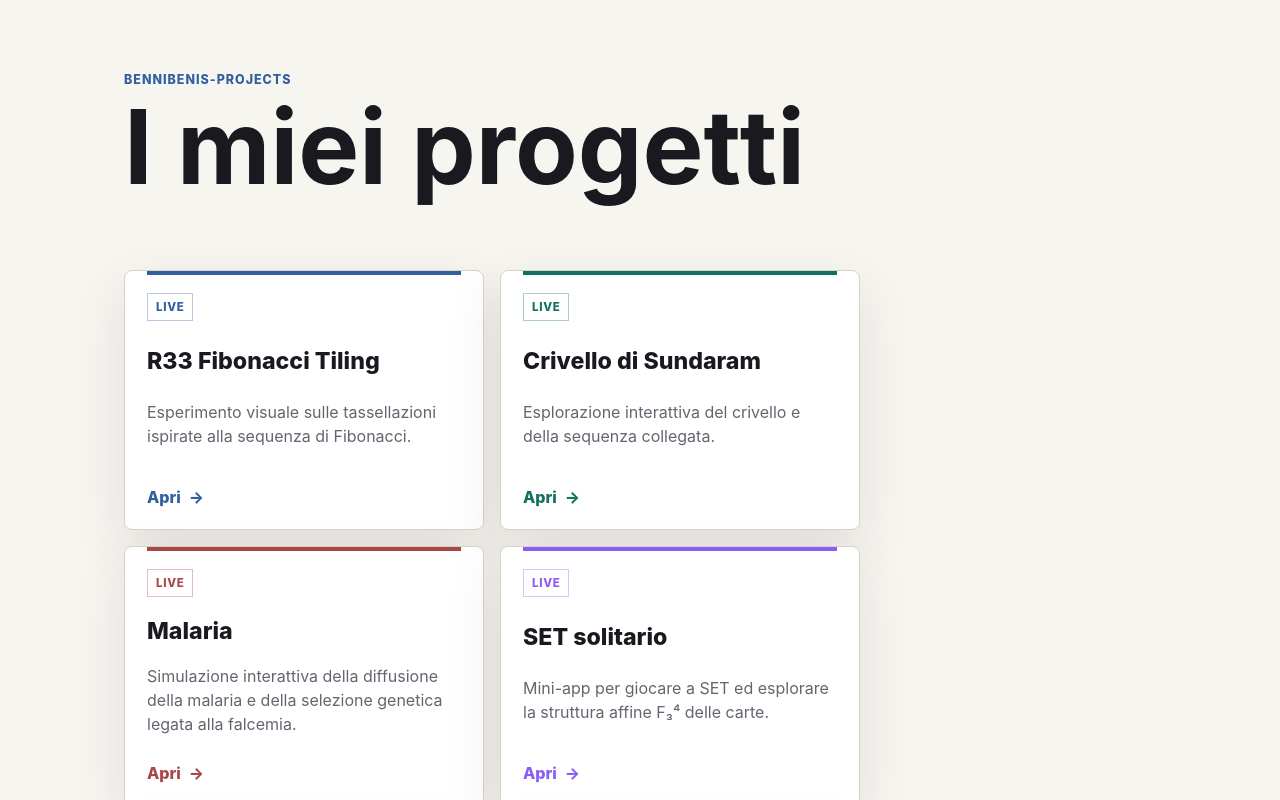
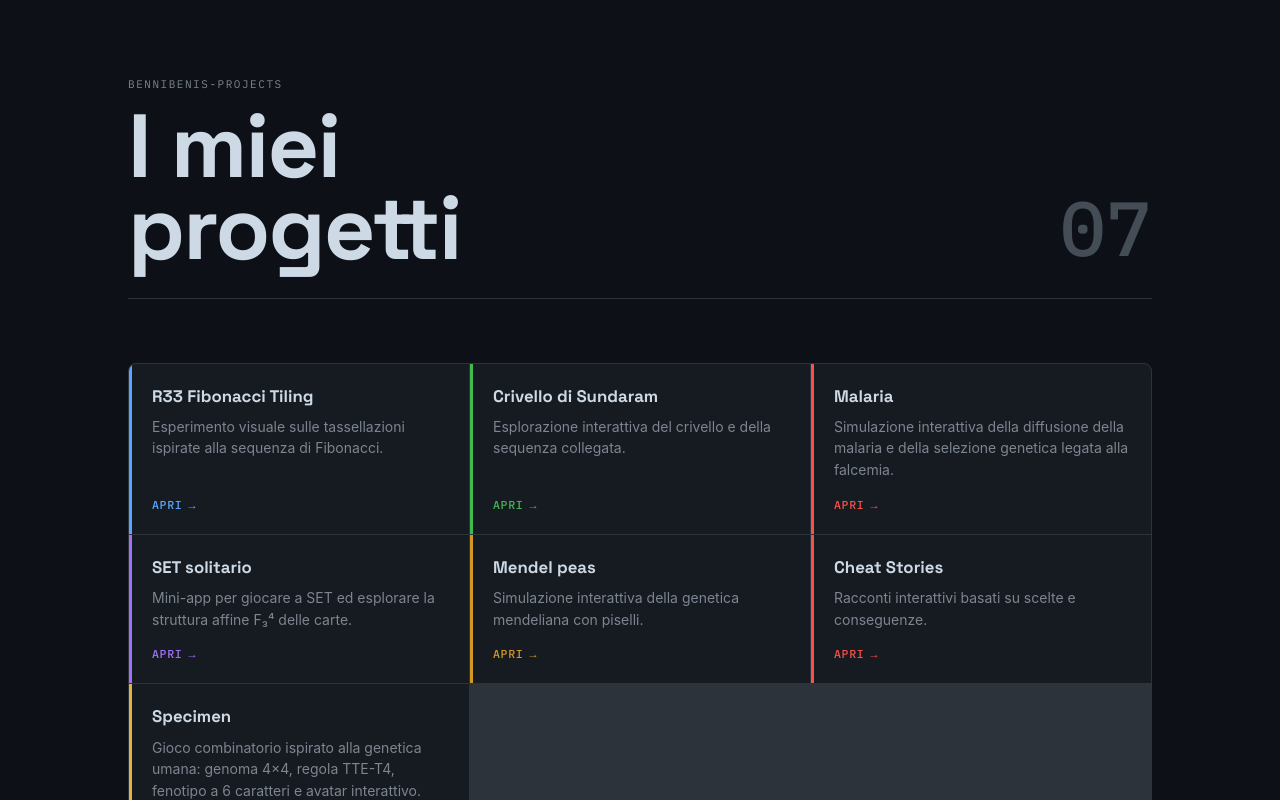
Before and after one commit to bennibeni/links-page, a Next.js app: page / in a window 1280 px wide. Shown: the top 800 px of the page. Built offline with nearby package versions, Linux system fonts and the light colour scheme.

Commit message:
redesign: dark theme, Space Grotesk, mosaic grid

```diff
--- a/app/globals.css
+++ b/app/globals.css
@@ -1,194 +1,140 @@
+@import url('https://fonts.googleapis.com/css2?family=Space+Grotesk:wght@500;700&family=IBM+Plex+Mono:wght@400;500&display=swap');
+
 :root {
-  --background: #f7f5f0;
-  --surface: #ffffff;
-  --ink: #181a1f;
-  --muted: #62666f;
-  --line: #d8d2c7;
-  --green: #14705f;
-  --blue: #315f9f;
-  --red: #a84747;
-  --yellow: #b08800;
-  --shadow: 0 20px 55px rgba(30, 34, 42, 0.1);
+  --bg:          #0d1117;
+  --surface:     #161b22;
+  --surface-h:   #1c2128;
+  --border:      #2d333b;
+  --border-h:    #444c56;
+  --ink:         #cdd9e5;
+  --ink-dim:     #7d8590;
 }
 
-* {
-  box-sizing: border-box;
-}
+* { box-sizing: border-box; }
 
-html {
-  background: var(--background);
-}
+html { background: var(--bg); }
 
 body {
   color: var(--ink);
-  font-family:
-    Inter,
-    ui-sans-serif,
-    system-ui,
-    -apple-system,
-    BlinkMacSystemFont,
-    "Segoe UI",
-    sans-serif;
+  font-family: -apple-system, 'Segoe UI', system-ui, sans-serif;
+  margin: 0;
+  -webkit-font-smoothing: antialiased;
+}
+
+a { color: inherit; text-decoration: none; }
+
+.shell {
+  display: flex;
+  flex-direction: column;
+  gap: clamp(36px, 5vw, 64px);
+  margin: 0 auto;
+  max-width: 1120px;
+  min-height: 100vh;
+  padding: clamp(40px, 6vw, 80px) clamp(20px, 4vw, 48px) 80px;
+}
+
+.hero {
+  align-items: flex-end;
+  border-bottom: 1px solid var(--border);
+  display: flex;
+  gap: 24px;
+  justify-content: space-between;
+  padding-bottom: 28px;
+}
+
+.eyebrow {
+  color: var(--ink-dim);
+  font-family: 'IBM Plex Mono', monospace;
+  font-size: 11px;
+  letter-spacing: 0.14em;
+  margin: 0 0 14px;
+  text-transform: uppercase;
+}
+
+.hero-title {
+  color: var(--ink);
+  font-family: 'Space Grotesk', system-ui, sans-serif;
+  font-size: clamp(2.8rem, 7vw, 6rem);
+  font-weight: 700;
+  letter-spacing: -0.02em;
+  line-height: 0.92;
   margin: 0;
 }
 
-a {
-  color: inherit;
-  text-decoration: none;
-}
-
-.shell {
-  display: grid;
-  gap: clamp(28px, 5vw, 54px);
-  margin: 0 auto;
-  max-width: 1120px;
-  min-height: 100vh;
-  padding: clamp(28px, 6vw, 72px) clamp(18px, 4vw, 44px);
-}
-
-.intro {
-  align-self: end;
-  max-width: 760px;
-}
-
-.kicker {
-  color: var(--blue);
-  font-size: 0.78rem;
-  font-weight: 800;
-  letter-spacing: 0.08em;
-  margin: 0 0 12px;
-  text-transform: uppercase;
-}
-
-.intro h1 {
-  font-size: clamp(2.5rem, 8vw, 6.5rem);
-  letter-spacing: 0;
-  line-height: 0.95;
-  margin: 0 0 20px;
+.hero-count {
+  align-self: flex-end;
+  color: var(--border-h);
+  flex-shrink: 0;
+  font-family: 'IBM Plex Mono', monospace;
+  font-size: clamp(2.8rem, 6vw, 5.5rem);
+  font-weight: 500;
+  line-height: 1;
+  margin-bottom: 4px;
 }
 
 .project-grid {
+  background: var(--border);
+  border: 1px solid var(--border);
+  border-radius: 8px;
   display: grid;
-  gap: 16px;
-  grid-template-columns: repeat(auto-fit, minmax(280px, 360px));
+  gap: 1px;
+  grid-template-columns: repeat(auto-fill, minmax(300px, 1fr));
+  overflow: hidden;
 }
 
 .project-card {
   background: var(--surface);
-  border: 1px solid var(--line);
-  border-radius: 8px;
-  box-shadow: var(--shadow);
-  display: grid;
-  gap: 16px;
-  min-height: 260px;
-  padding: 22px;
-  position: relative;
-  transition:
-    border-color 160ms ease,
-    box-shadow 160ms ease,
-    transform 160ms ease;
+  border-left: 3px solid var(--accent);
+  display: flex;
+  flex-direction: column;
+  gap: 10px;
+  padding: 22px 22px 22px 20px;
+  transition: background 120ms ease;
 }
 
-.project-card::before {
-  background: var(--accent);
-  content: "";
-  height: 4px;
-  left: 22px;
-  position: absolute;
-  right: 22px;
-  top: 0;
-}
+.project-card:hover { background: var(--surface-h); }
 
-.project-card:hover,
-.project-card:focus-visible {
-  border-color: color-mix(in srgb, var(--accent), var(--line) 35%);
-  box-shadow: 0 26px 70px rgba(30, 34, 42, 0.16);
-  outline: none;
-  transform: translateY(-3px);
-}
-
-.project-card.is-disabled:hover {
-  border-color: var(--line);
-  box-shadow: var(--shadow);
-  transform: none;
-}
-
-.accent-green {
-  --accent: var(--green);
-}
-
-.accent-blue {
-  --accent: var(--blue);
-}
-
-.accent-red {
-  --accent: var(--red);
-}
-
-.accent-purple {
-  --accent: #8b5cf6;
-}
-
-.accent-yellow {
-  --accent: var(--yellow);
-}
-
-.accent-red {
-  --accent: var(--red);
-}
-
-.accent-amber {
-  --accent: #e8a33d;
-}
-
-.status {
-  align-self: start;
-  border: 1px solid color-mix(in srgb, var(--accent), white 65%);
-  color: var(--accent);
-  font-size: 0.72rem;
-  font-weight: 800;
-  justify-self: start;
-  letter-spacing: 0.06em;
-  padding: 6px 8px;
-  text-transform: uppercase;
-}
-
-.card-title {
-  font-size: 1.45rem;
-  font-weight: 850;
-  letter-spacing: 0;
-  line-height: 1.05;
+.card-name {
+  color: var(--ink);
+  font-family: 'Space Grotesk', system-ui, sans-serif;
+  font-size: 1.05rem;
+  font-weight: 600;
+  line-height: 1.2;
 }
 
 .card-description {
-  color: var(--muted);
-  line-height: 1.5;
+  color: var(--ink-dim);
+  flex: 1;
+  font-size: 0.875rem;
+  line-height: 1.55;
 }
 
 .open-link {
   align-items: center;
-  align-self: end;
   color: var(--accent);
   display: inline-flex;
-  font-weight: 800;
-  gap: 8px;
+  font-family: 'IBM Plex Mono', monospace;
+  font-size: 0.72rem;
+  font-weight: 500;
+  gap: 6px;
+  letter-spacing: 0.06em;
+  margin-top: 6px;
+  text-transform: uppercase;
+  transition: gap 120ms ease;
 }
 
-.open-link.is-muted {
-  color: var(--muted);
+.open-link:hover { gap: 10px; }
+.open-link.is-muted { color: var(--ink-dim); }
+
+.accent-blue   { --accent: #58a6ff; }
+.accent-green  { --accent: #3fb950; }
+.accent-red    { --accent: #f85149; }
+.accent-purple { --accent: #a371f7; }
+.accent-yellow { --accent: #d29922; }
+.accent-amber  { --accent: #e3b341; }
+
+@media (max-width: 640px) {
+  .hero { align-items: flex-start; flex-direction: column; gap: 12px; }
+  .hero-count { align-self: auto; font-size: 2.8rem; }
+  .project-grid { grid-template-columns: 1fr; }
 }
-
-.open-link span {
-  font-size: 1rem;
-  line-height: 1;
-}
-
-@media (max-width: 820px) {
-  .project-grid {
-    grid-template-columns: 1fr;
-  }
-
-  .project-card {
-    min-height: 210px;
-  }
-}
--- a/app/page.js
+++ b/app/page.js
@@ -4,7 +4,6 @@ const projects = [
     description:
       "Esperimento visuale sulle tassellazioni ispirate alla sequenza di Fibonacci.",
     href: "https://r33-fibonacci-tiling.vercel.app/",
-    status: "Live",
     accent: "blue",
   },
   {
@@ -12,7 +11,6 @@ const projects = [
     description:
       "Esplorazione interattiva del crivello e della sequenza collegata.",
     href: "https://sundaram-h7e2q9ex1-bennibenis-projects.vercel.app/",
-    status: "Live",
     accent: "green",
   },
   {
@@ -20,15 +18,13 @@ const projects = [
     description:
       "Simulazione interattiva della diffusione della malaria e della selezione genetica legata alla falcemia.",
     href: "https://malaria-plum.vercel.app",
-    status: "Live",
     accent: "red",
   },
   {
     name: "SET solitario",
     description:
-      "Mini-app per giocare a SET ed esplorare la struttura affine F₃⁴ delle carte.",
+      "Mini-app per giocare a SET ed esplorare la struttura affine F\u2083\u2074 delle carte.",
     href: "https://set-affine-game.vercel.app/",
-    status: "Live",
     accent: "purple",
   },
   {
@@ -36,46 +32,49 @@ const projects = [
     description:
       "Simulazione interattiva della genetica mendeliana con piselli.",
     href: "https://mendelpeas.vercel.app/",
-    status: "Live",
     accent: "yellow",
   },
   {
     name: "Cheat Stories",
     description: "Racconti interattivi basati su scelte e conseguenze.",
     href: "https://cheat-stories.vercel.app/",
-    status: "Live",
     accent: "red",
   },
   {
     name: "Specimen",
     description:
-      "Gioco combinatorio ispirato alla genetica umana: genoma 4×4, regola TTE-T4, fenotipo a 6 caratteri e avatar interattivo.",
+      "Gioco combinatorio ispirato alla genetica umana: genoma 4\u00d74, regola TTE-T4, fenotipo a 6 caratteri e avatar interattivo.",
     href: "https://specimen-t3oh.vercel.app/",
-    status: "Live",
     accent: "amber",
   },
 ];
 
-// Ricordarsi di aggiornare la lista dei colori in app/globals.css se si aggiungono nuovi progetti con accenti diversi.
+export default function Home() {
+  const count = String(projects.length).padStart(2, "0");
 
-export default function Home() {
   return (
     <main className="shell">
-      <section className="intro" aria-labelledby="page-title">
-        <p className="kicker">bennibenis-projects</p>
-        <h1 id="page-title">I miei progetti</h1>
-      </section>
+      <header className="hero">
+        <div>
+          <p className="eyebrow">bennibenis-projects</p>
+          <h1 className="hero-title">
+            I miei
+            <br />
+            progetti
+          </h1>
+        </div>
+        <span className="hero-count" aria-label={`${projects.length} progetti`}>
+          {count}
+        </span>
+      </header>
 
       <section className="project-grid" aria-label="Link ai progetti">
         {projects.map((project) => (
           <article
-            className={`project-card accent-${project.accent} ${
-              project.href ? "" : "is-disabled"
-            }`}
+            className={`project-card accent-${project.accent}`}
             key={project.name}
           >
-            <span className="status">{project.status}</span>
-            <span className="card-title">{project.name}</span>
+            <span className="card-name">{project.name}</span>
             <span className="card-description">{project.description}</span>
             {project.href ? (
               <a
@@ -84,11 +83,10 @@ export default function Home() {
                 rel="noreferrer"
                 target="_blank"
               >
-                Apri
-                <span aria-hidden="true">-&gt;</span>
+                Apri <span aria-hidden="true">&rarr;</span>
               </a>
             ) : (
-              <span className="open-link is-muted">URL pubblico mancante</span>
+              <span className="open-link is-muted">URL mancante</span>
             )}
           </article>
         ))}
```
